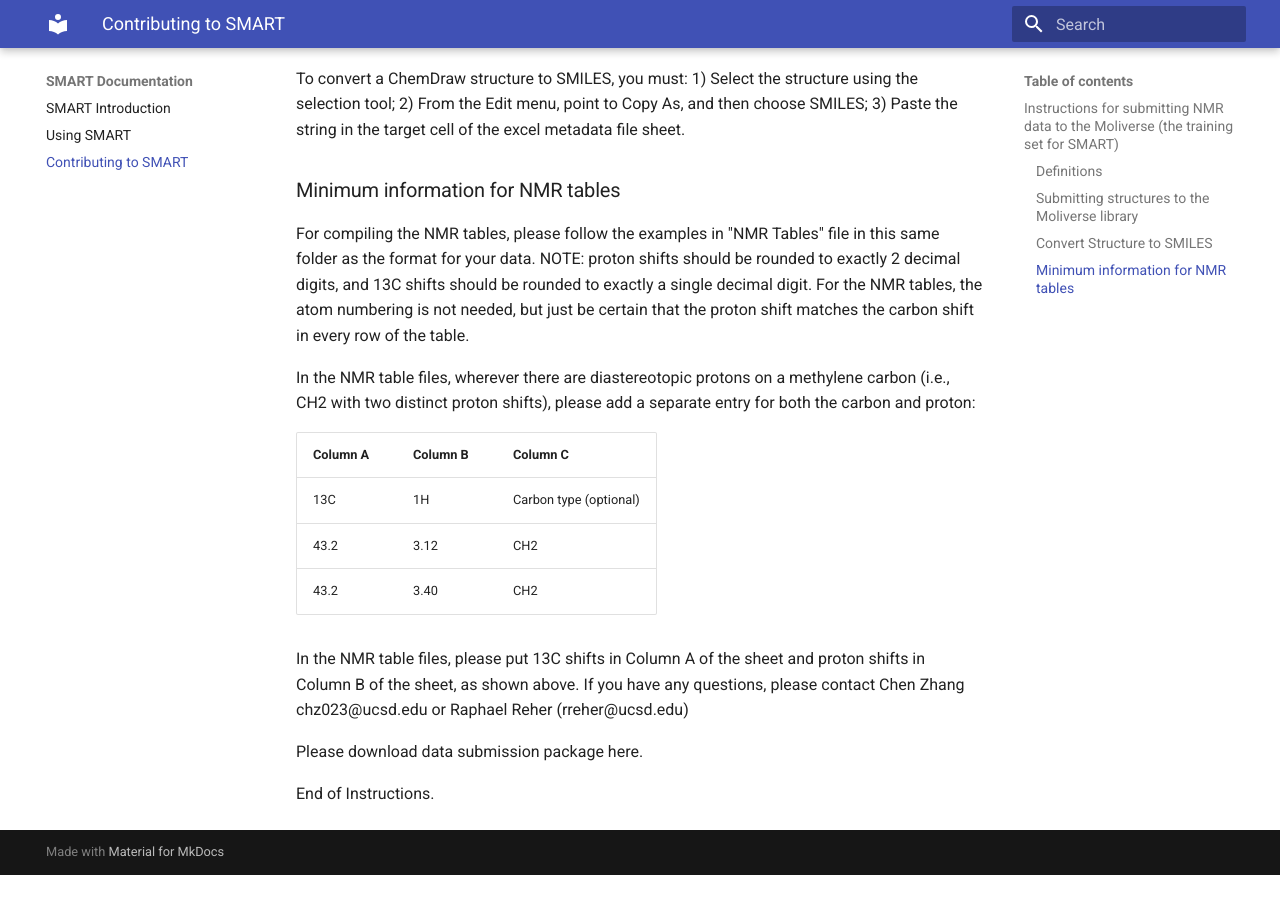
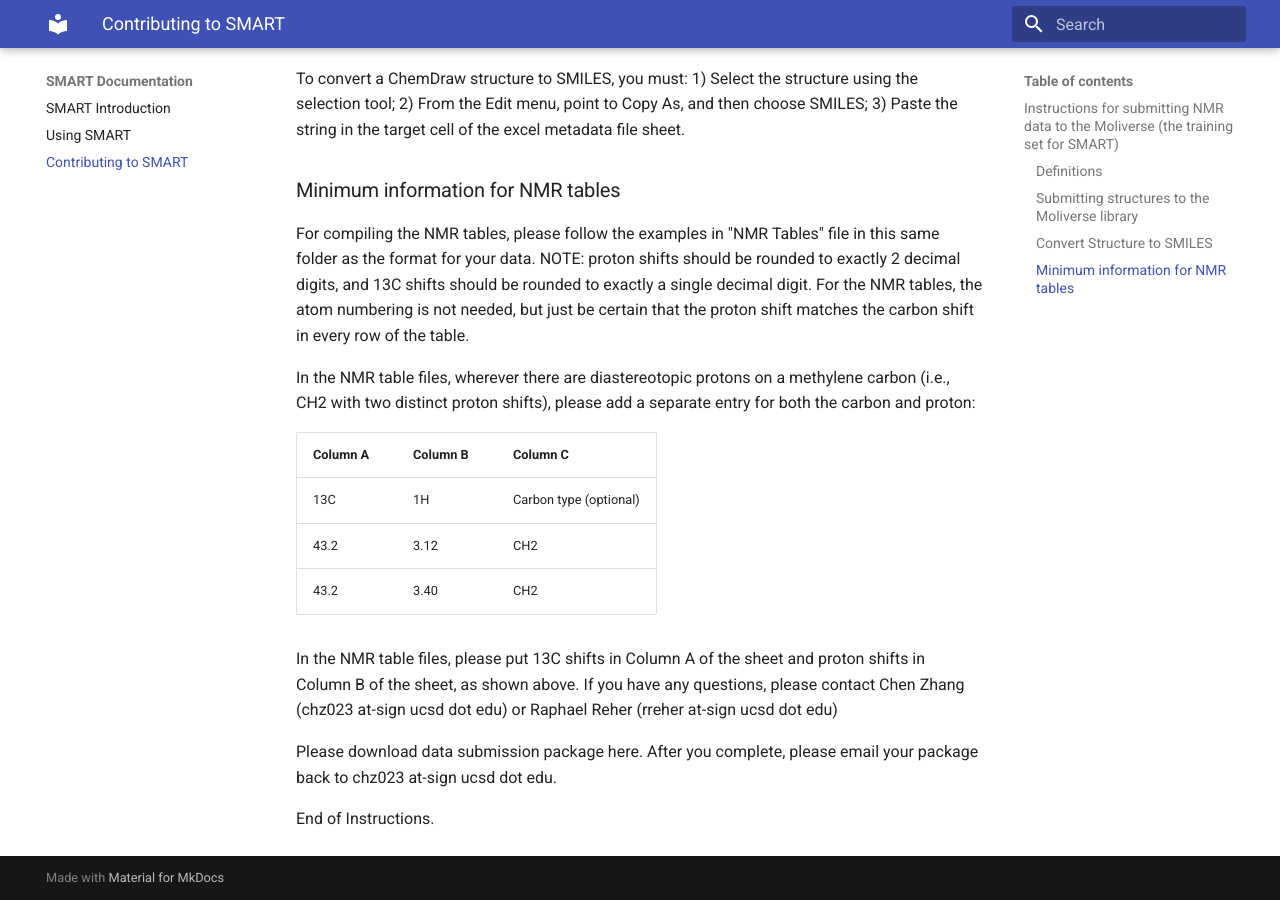
Before and after one commit to mwang87/SMART_NMR_Documentation, an MkDocs documentation site: the page built from docs/smart_contribution.md, in a window 1280 px wide and 900 px high, scrolled down 1096 px. Built offline with MkDocs 1.6.1 and Material for MkDocs 9.7.7, drawn with Linux system fonts in a browser that asks for light colours; before the commit the page ends 1971 px from its top, so only the background shows below that.

Commit message:
Update smart_contribution.md

```diff
--- a/docs/smart_contribution.md
+++ b/docs/smart_contribution.md
@@ -35,8 +35,8 @@ In the NMR table files, wherever there are diastereotopic protons on a methylene
 | 43.2     | 3.40     | CH2                    |
 
 In the NMR table files, please put 13C shifts in Column A of the sheet and proton shifts in Column B of the sheet, as shown above.
-If you have any questions, please contact Chen Zhang chz023@ucsd.edu or Raphael Reher (rreher@ucsd.edu)
+If you have any questions, please contact Chen Zhang (chz023 at-sign ucsd dot edu) or Raphael Reher (rreher at-sign ucsd dot edu)
 
-Please download data submission package here.
+Please download data submission package here. After you complete, please email your package back to chz023 at-sign ucsd dot edu.
 
 End of Instructions.
```
